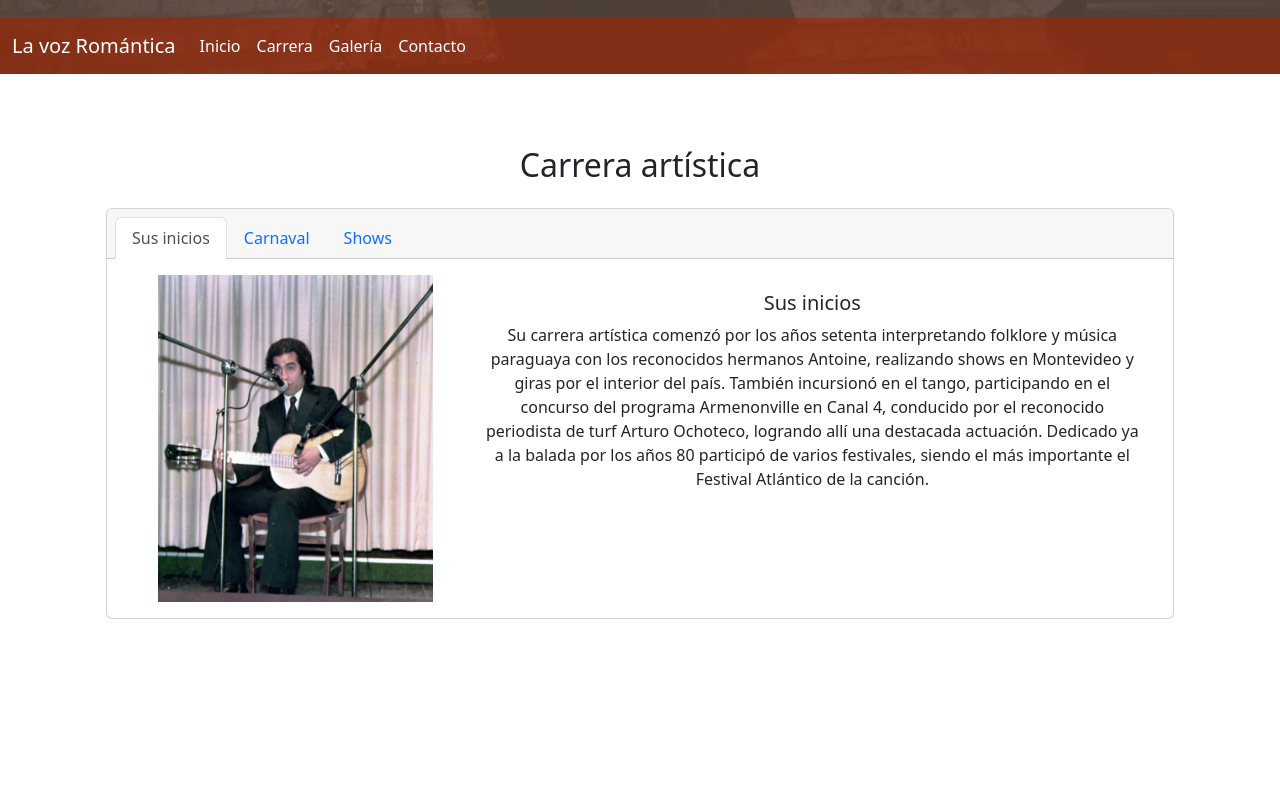
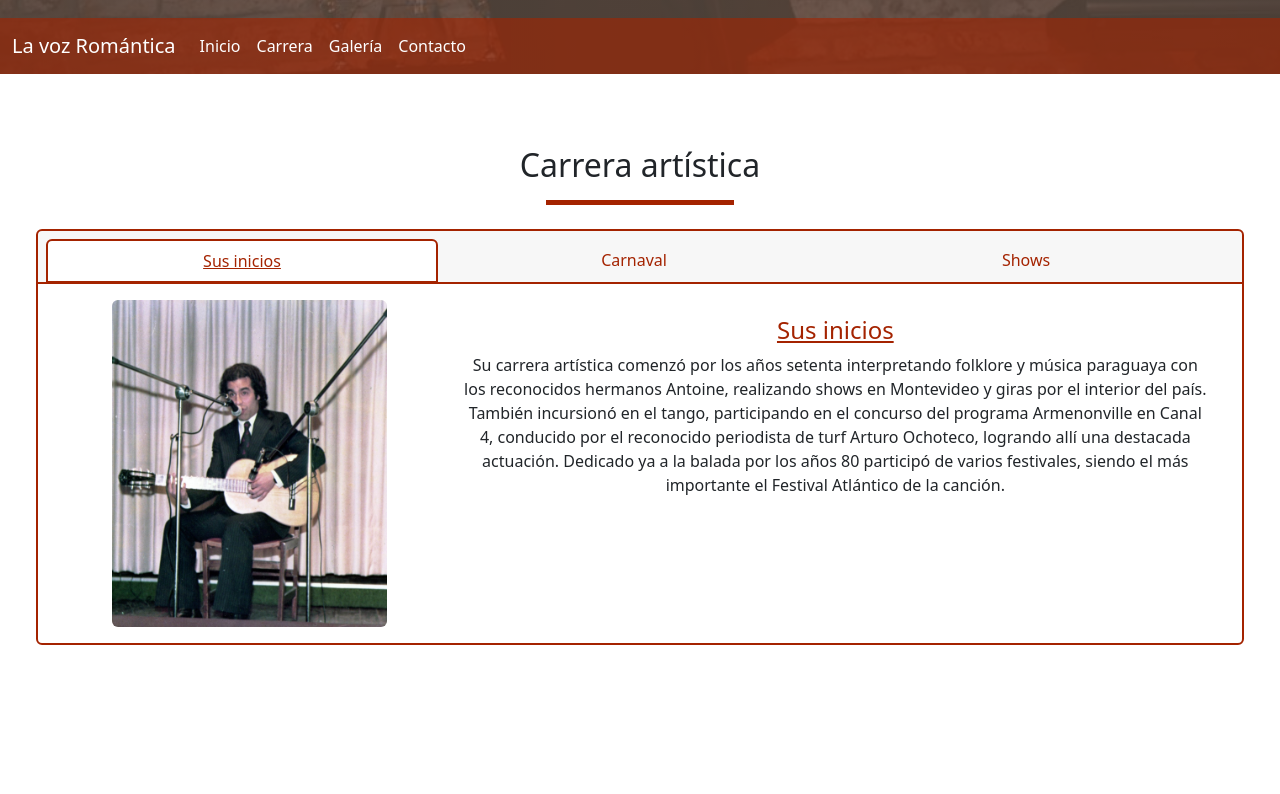
Before and after one commit to ecorrea95/LaVozRomantica, an Angular app in the folder LaVozRomantica/: page / in a window 1280 px wide. Shown: the part 726-1520 px from the top of the page. Built offline with nearby package versions, Linux system fonts and the light colour scheme.

Commit message:
Mejorado styling de carrera

```diff
--- a/LaVozRomantica/src/app/carrera/carrera.component.css
+++ b/LaVozRomantica/src/app/carrera/carrera.component.css
@@ -1,9 +1,54 @@
+.full-container {
+    min-height: 92vh;
+    height: fit-content;
+    /* background-color: #9f0000b8; */
+    /* background: linear-gradient(#EBD4CB, #DA9F93); */
+}
+
+.divider {
+    background-color: #a42300;
+    border-color: #a42300;
+    height: 5px;
+    opacity: 1;
+    width: 15%;
+    margin-inline: auto;
+}
+
+h4 {
+    text-decoration: underline;
+    color: #a42300;
+}
+
+.card {
+    border: 2px solid #a42300;
+}
+
+.card-header {
+    border-bottom: 2px solid #a42300;
+}
+
+.nav-link {
+    color: #a42300;
+    font-weight: 400;
+}
+
+.nav-item {
+    width: 33%;
+}
+
+.nav-item .active {
+    color: #a42300 !important;
+    text-decoration: underline;
+    font-weight: 500;
+    border: 2px solid #a42300;
+}
+
 img {
     width: 90%;
     max-width: 275px;
 }
 
-.full-container {
-	min-height: 92vh;
-    height: fit-content;
+.list-item {
+    width: fit-content;
+    margin: auto;
 }
--- a/LaVozRomantica/src/app/carrera/carrera.component.html
+++ b/LaVozRomantica/src/app/carrera/carrera.component.html
@@ -1,5 +1,6 @@
-<section class="container full-container" id="carrera">
+<section class="container-fluid full-container" id="carrera">
     <h2 class="text-center pt-3">Carrera artística</h2>
+    <hr class="divider">
     <div class="m-4">
         <div class="card text-center">
             <div class="card-header">
@@ -20,11 +21,11 @@
                     <div class="tab-pane fade show active" id="inicios">
                         <div class="row g-0">
                             <div class="col-md-4">
-                              <img src="../../assets/images/inicios.jpg">
+                              <img src="../../assets/images/inicios.jpg" class="rounded">
                             </div>
                             <div class="col-md-8">
                               <div class="card-body">
-                                  <h5 class="card-title">Sus inicios</h5>
+                                  <h4 class="card-title">Sus inicios</h4>
                                   <p class="card-text">Su carrera artística comenzó por los años setenta interpretando folklore y música paraguaya con los reconocidos hermanos Antoine, realizando shows en Montevideo y giras por el interior del país.
                                       También incursionó en el tango, participando en el concurso del programa Armenonville en Canal 4, conducido por el reconocido periodista de turf Arturo Ochoteco, logrando allí una destacada actuación.
                                       Dedicado ya a la balada por los años 80 participó de varios festivales, siendo el más importante el Festival Atlántico de la canción.</p>
@@ -36,47 +37,47 @@
                         <div class="row g-0">
                             <div class="col-md-8">
                                 <div class="card-body">
-                                    <h5 class="card-title">Carnaval</h5>
+                                    <h4 class="card-title">Carnaval</h4>
                                     <p class="card-text">Participó del Carnaval Uruguayo en varias categorías.
                                         En categoría humoristas participó con el grupo Los Adam's y luego fue componente destacado en categoría parodistas en Los Walker's, obteniendo cuatro primeros premios, dos segundos y un tercer premio.
                                         En el final de su carrera carnavelera participó del grupo parodista Adam's, obteniendo el segundo premio.
                                     </p>
-                                    <ul>
-                                        <li>Teatro de Verano 2do. Premio Parodistas 1981</li>
-                                        <li>Teatro de Verano 2do. Premio Parodistas 1982</li>
-                                        <li>Teatro de Verano 1er. Premio Parodistas 1983</li>
-                                        <li>Teatro de Verano 1er. Premio Parodistas 1984</li>
-                                        <li>Teatro de Verano 3er. Premio Parodistas 1985</li>
-                                        <li>Teatro de Verano 1er. Premio Parodistas 1986</li>
-                                        <li>Teatro de Verano 1er. Premio Parodistas 1987</li>
-                                        <li>Teatro de Verano 2do. Premio Parodistas 1991</li>
+                                    <ul class="list">
+                                        <li class="list-item">Teatro de Verano 2do. Premio Parodistas 1981</li>
+                                        <li class="list-item">Teatro de Verano 2do. Premio Parodistas 1982</li>
+                                        <li class="list-item">Teatro de Verano 1er. Premio Parodistas 1983</li>
+                                        <li class="list-item">Teatro de Verano 1er. Premio Parodistas 1984</li>
+                                        <li class="list-item">Teatro de Verano 3er. Premio Parodistas 1985</li>
+                                        <li class="list-item">Teatro de Verano 1er. Premio Parodistas 1986</li>
+                                        <li class="list-item">Teatro de Verano 1er. Premio Parodistas 1987</li>
+                                        <li class="list-item">Teatro de Verano 2do. Premio Parodistas 1991</li>
                                     </ul>
                                 </div>
                             </div>
                             <div class="col-md-4">
-                              <img src="../../assets/images/carnaval.jpg">
+                              <img src="../../assets/images/carnaval.jpg" class="rounded">
                             </div>
                         </div>
                     </div>
                     <div class="tab-pane fade" id="shows">
                         <div class="row g-0">
                             <div class="col-md-4">
-                              <img src="../../assets/images/shows.jpg">
+                              <img src="../../assets/images/shows.jpg" class="rounded">
                             </div>
                             <div class="col-md-8">
                                 <div class="card-body">
-                                    <h5 class="card-title">Shows</h5>
+                                    <h4 class="card-title">Shows</h4>
                                     <p class="card-text">A finales de los años noventa, forma su querido grupo "Nostálgicos", dedicándose exclusivamente al género del bolero. Durante una década fue artista estable del Hotel Conrad de Punta del Este, siendo con su grupo un gran animador de las temporadas puntaesteñas, lo cual se extendió a Buenos Aires y San Pablo gracias a varias actuaciones por contrataciones de clientes de dicho hotel.
                                         En el año 2010, continúa su carrera nuevamente como solista/cantautor, presentándose en varias salas teatrales y siendo productor de sus propios shows.
                                         En su trayectoria graba cuatro discos compactos como también innumerables simples y participa de varios discos compactos como invitado.
                                     </p>
-                                    <ul>
-                                        <li>Teatro del Anglo 2004/05</li>
-                                        <li>Sala Zitarrosa 2005/06</li>
-                                        <li>Teatro Agadu 2007/08</li>
-                                        <li>Teatro La Candela 2008</li>
-                                        <li>Teatro del Centro 2008/09</li>
-                                        <li>Teatro la Colmena 2009/11/12/13/14/15/16/17</li>
+                                    <ul class="list">
+                                        <li class="list-item">Teatro del Anglo 2004/05</li>
+                                        <li class="list-item">Sala Zitarrosa 2005/06</li>
+                                        <li class="list-item">Teatro Agadu 2007/08</li>
+                                        <li class="list-item">Teatro La Candela 2008</li>
+                                        <li class="list-item">Teatro del Centro 2008/09</li>
+                                        <li class="list-item">Teatro la Colmena 2009-17</li>
                                     </ul>
                                 </div>
                             </div>
--- a/LaVozRomantica/src/app/contacto/contacto.component.css
+++ b/LaVozRomantica/src/app/contacto/contacto.component.css
@@ -1,5 +1,6 @@
 .full-container {
     height: 92vh;
+    /* background: linear-gradient(#EBD4CB, #DA9F93, grey 95%); */
 }
 
 img {
--- a/LaVozRomantica/src/app/contacto/contacto.component.html
+++ b/LaVozRomantica/src/app/contacto/contacto.component.html
@@ -1,4 +1,4 @@
-<section class="container full-container" id="contacto">
+<section class="container-fluid full-container" id="contacto">
     <h2 class="text-center pt-3">Contacto</h2>
     <div class="container">
         <div class="row justify-content-center">
--- a/LaVozRomantica/src/app/galeria/galeria.component.css
+++ b/LaVozRomantica/src/app/galeria/galeria.component.css
@@ -1,5 +1,5 @@
 section {
-    background-color: red;
+    /* background: linear-gradient(#DA9F93,s#EBD4CB); */
 }
 
 .full-container {
```
